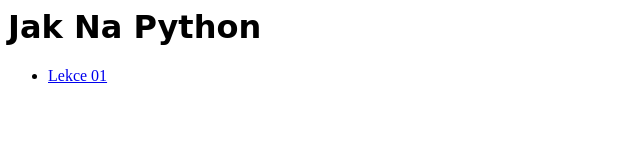
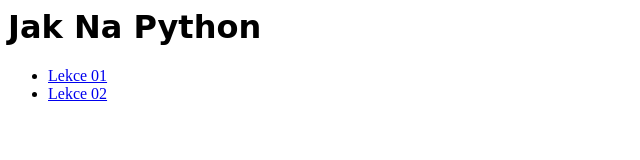
Before and after one commit to jaknapython/jaknapython.github.io, a plain HTML site: page index.html in a window 1280 px wide. Shown: the full height of the page, 0-640 px from the left. Drawn offline with Linux system fonts and the light colour scheme.

Commit message:
Update index.html

```diff
--- a/index.html
+++ b/index.html
@@ -7,6 +7,7 @@
     <h1 class="psaci">Jak Na Python</h1>
     <ul>
       <li><a href="/lekce01.html">Lekce 01</a></li>
+      <li><a href="/lekce02.html">Lekce 02</a></li>
     </ul>
   </body>
 </html>
```
